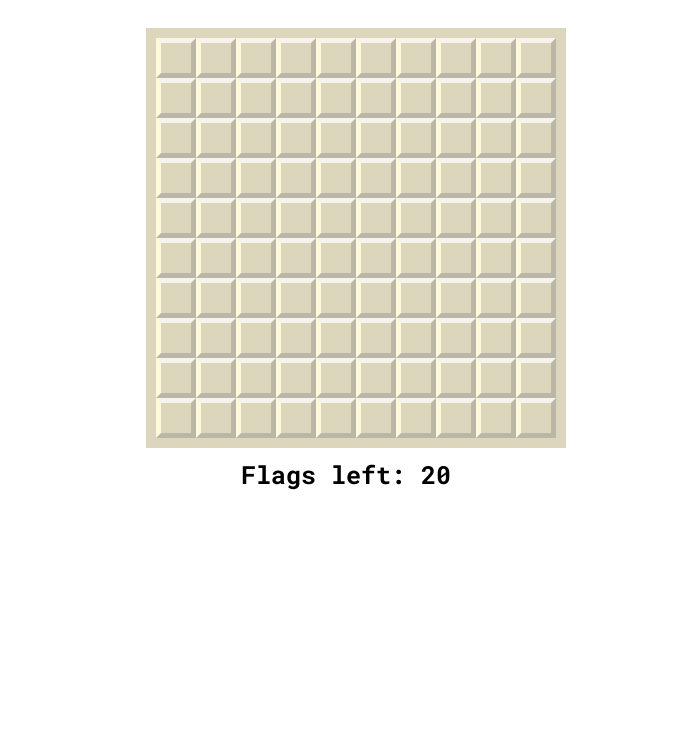
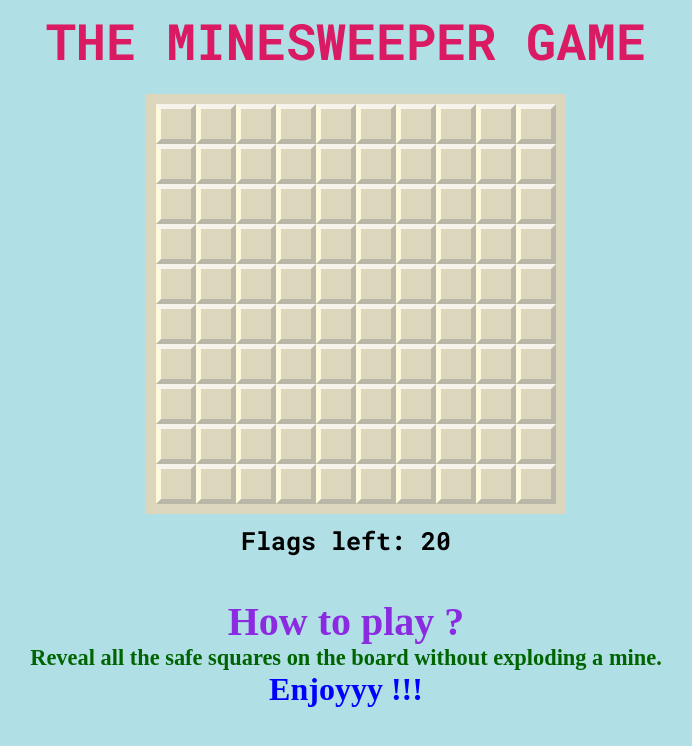
Before and after one commit to aayushivaish/Minesweeper-JS, a plain HTML site: page index.html in a window 1280 px wide. Shown: the whole page, without its empty margins (294-986 px from the left). Drawn offline with Linux system fonts and the light colour scheme.

Commit message:
Added some stuff in HTML and readme

```diff
--- a/index.html
+++ b/index.html
@@ -10,6 +10,7 @@
 <body>
 
 <center>
+  <div2>THE MINESWEEPER GAME</div2>
   <div class="container">
     <div class="grid"></div>
     <div>Flags left: <span id='flags-left'></span></div>
@@ -18,7 +19,15 @@
       <button id="replay-button" type="button" onClick="refreshPage()">Play Again !!</button>
     </div>
   </div>
-  </center>
+  </div>
+  <br>
+  <br>
+  <div3 style="font-size: 250%; color: blueviolet; font-weight: bold;">How to play ?</div3>
+  <br>
+  <div3 style="color:darkgreen; font-size: 140%; font-weight: bold;">Reveal all the safe squares on the board without exploding a mine.</div3>
+  <br>
+  <div3 style="color:blue; font-size: 200%; font-weight: bold">Enjoyyy !!!</div3>
+</center>
 
 </body>
 </html>
--- a/style.css
+++ b/style.css
@@ -18,9 +18,17 @@
 div {
   font-size: 25px;
   text-align: center;
-    font-family: 'Roboto Mono', monospace;
+  font-family: "Roboto Mono", monospace;
+}
 
+div2 {
+  font-size: 50px;
+  text-align: center;
+  font-family: "Roboto Mono", monospace;
+  color: #db1a64;
+  font-weight: bolder;
 }
+
 .valid {
   height: 40px;
   width: 40px;
@@ -58,14 +66,14 @@
   color: #57da59;
 }
 
-  .four{
+.four {
   color: #bb41d3;
 }
-  .five{
-    color: #db1a64
+.five {
+  color: #db1a64;
 }
-  .six{
-    color: #330470
+.six {
+  color: #330470;
 }
 
 #result {
@@ -73,10 +81,9 @@
   color: #e76346;
 }
 
-  #replay-button
-  {
+#replay-button {
   color: #000000;
-    font-size:medium;
+  font-size: medium;
   height: 35px;
   transition-duration: 0.4s;
   display: none;
@@ -85,3 +92,7 @@
   background-color: #bab7a9;
   color: white;
 }
+
+body {
+  background-color: powderblue;
+}
```
Also changed, not shown: 1 other file. Lines whose indentation alone changed are shown as unchanged.
